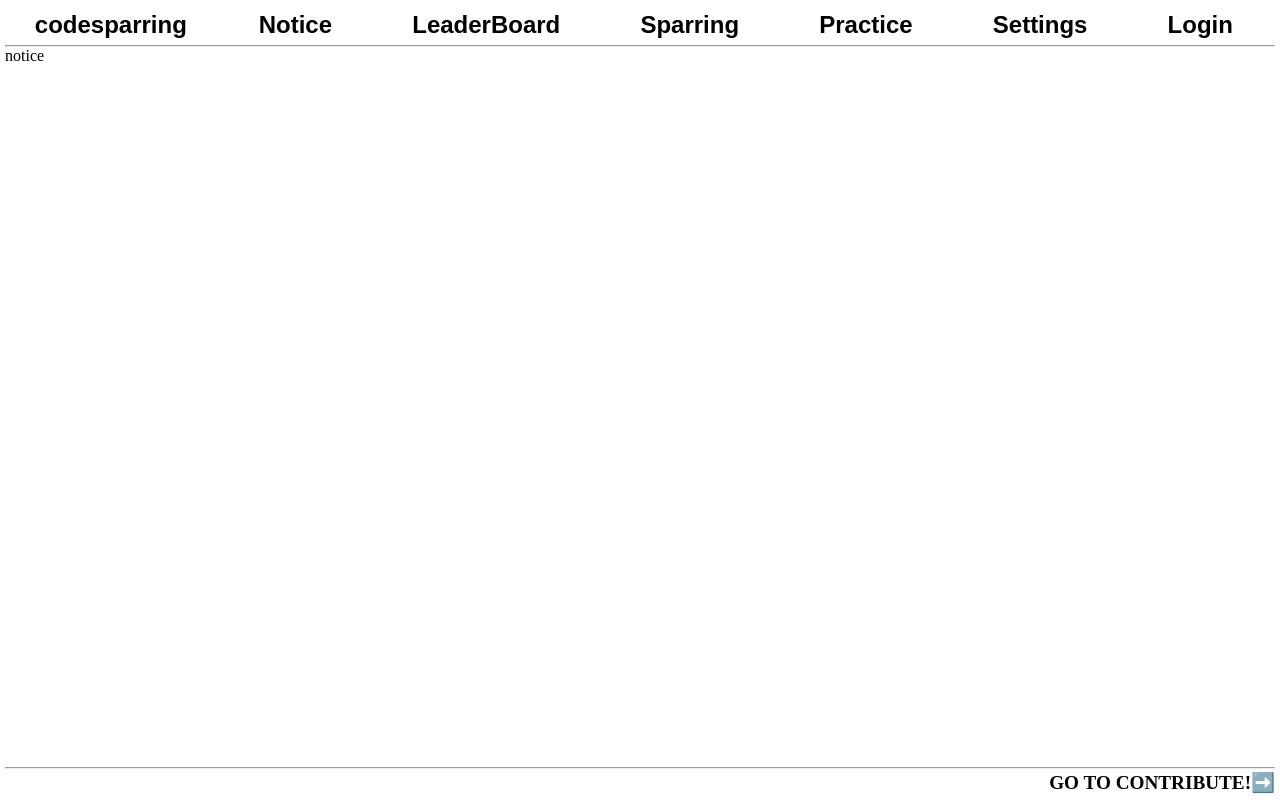
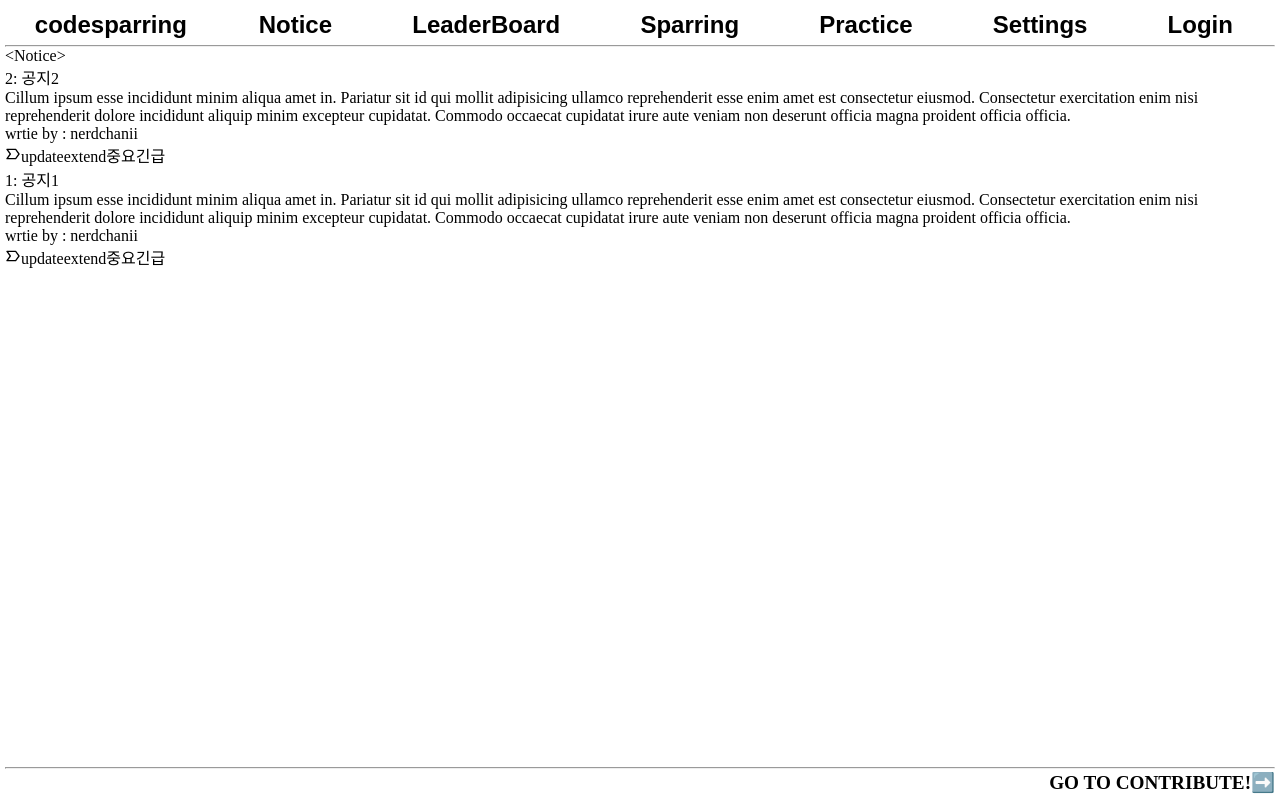
Before and after one commit to nerdchanii/codesparring-client, a React (Create React App) app: page /notice in a window 1280 px wide. Built offline with nearby package versions, Linux system fonts and the light colour scheme.

Commit message:
#10 Notice 컴포넌트 추가

```diff
--- a/src/components/Layout/RouteContainer.jsx
+++ b/src/components/Layout/RouteContainer.jsx
@@ -4,13 +4,14 @@ import Home from '../../Pages/Home/Home';
 import MyAccount from '../../Pages/MyAccount';
 import Practice from '../../Pages/Practice/Practice';
 import LeaderBoard from '../leaderboard/Leaderboard';
+import Notice from '../Notice/Notice';
 import './RouteContainer.scss';
 const RouteContainer = () => {
   return (
     <div className="RouteContainer">
       <Routes>
         <Route path="/" element={<Home />} />
-        <Route path="/notice/*" element={'notice'} />
+        <Route path="/notice/*" element={<Notice />} />
         <Route path="/leaderboard/*" element={<LeaderBoard />} />
         <Route path="/sparring/*" element={<Game />} />
         <Route path="/practice/*" element={<Practice />} />
--- /dev/null
+++ b/src/components/Notice/Notice.jsx
@@ -0,0 +1,14 @@
+import React from 'react';
+import NoticeBoardHeader from './NoticeBoardHeader';
+import NoticeBoardList from './NoticeBoardList';
+
+const Notice = () => {
+  return (
+    <div>
+      <NoticeBoardHeader />
+      <NoticeBoardList />
+    </div>
+  );
+};
+
+export default Notice;
--- /dev/null
+++ b/src/components/Notice/NoticeBoardHeader.jsx
@@ -0,0 +1,11 @@
+import React from 'react';
+
+const NoticeHeader = () => {
+  return (
+    <div className="NoticeHeader">
+      {'<'}Notice{'>'}
+    </div>
+  );
+};
+
+export default NoticeHeader;
--- /dev/null
+++ b/src/components/Notice/NoticeBoardList.jsx
@@ -0,0 +1,85 @@
+import React, { useCallback, useEffect, useState } from 'react';
+import { BiLabel } from 'react-icons/bi';
+
+const NoticeBoardListItem = (props) => {
+  const { id, label, title, body, writer } = props;
+
+  return (
+    <article className="NoticeBoardItem">
+      <header className="item-title">
+        {id}: {title}
+      </header>
+      <div className="item-body"> {body}</div>
+      <footer className="item-footer">
+        <div className="item-writer">wrtie by : {writer}</div>
+        <div className="item-label">
+          <BiLabel />
+          {label.map((eachLabel, idx) => (
+            <span className="each-label" key={idx}>
+              {eachLabel}
+            </span>
+          ))}
+        </div>
+      </footer>
+    </article>
+  );
+};
+
+const NoticeBoardList = () => {
+  const [loading, setLoading] = useState(false);
+  const [notices, setNotices] = useState(null);
+  const fetchData = useCallback(async () => {
+    const mock = [
+      {
+        id: 2,
+        title: '공지2',
+        body: 'Cillum ipsum esse incididunt minim aliqua amet in. Pariatur sit id qui mollit adipisicing ullamco reprehenderit esse enim amet est consectetur eiusmod. Consectetur exercitation enim nisi reprehenderit dolore incididunt aliquip minim excepteur cupidatat. Commodo occaecat cupidatat irure aute veniam non deserunt officia magna proident officia officia.',
+        label: ['update', 'extend', '중요', '긴급'],
+        writer: 'nerdchanii',
+      },
+      {
+        id: 1,
+        title: '공지1',
+        body: 'Cillum ipsum esse incididunt minim aliqua amet in. Pariatur sit id qui mollit adipisicing ullamco reprehenderit esse enim amet est consectetur eiusmod. Consectetur exercitation enim nisi reprehenderit dolore incididunt aliquip minim excepteur cupidatat. Commodo occaecat cupidatat irure aute veniam non deserunt officia magna proident officia officia.',
+        label: ['update', 'extend', '중요', '긴급'],
+        writer: 'nerdchanii',
+      },
+    ];
+    const response = await Promise.resolve(mock);
+    setNotices(response);
+  }, []);
+
+  useEffect(() => {
+    setLoading(true);
+    try {
+      fetchData();
+    } catch (e) {
+      console.log(e);
+    } finally {
+      setLoading(false);
+    }
+  }, []);
+
+  if (!notices) {
+    return <div>no data</div>;
+  }
+  if (loading) {
+    return <div>...loadding...</div>;
+  }
+  return (
+    <div>
+      {notices.map((item) => (
+        <NoticeBoardListItem
+          key={item.id}
+          id={item.id}
+          label={item.label}
+          title={item.title}
+          body={item.body}
+          writer={item.writer}
+        />
+      ))}
+    </div>
+  );
+};
+
+export default NoticeBoardList;
```
Also changed, not shown: src/components/Notice/NoticeListJSON.json (added, +16 -0 lines).
